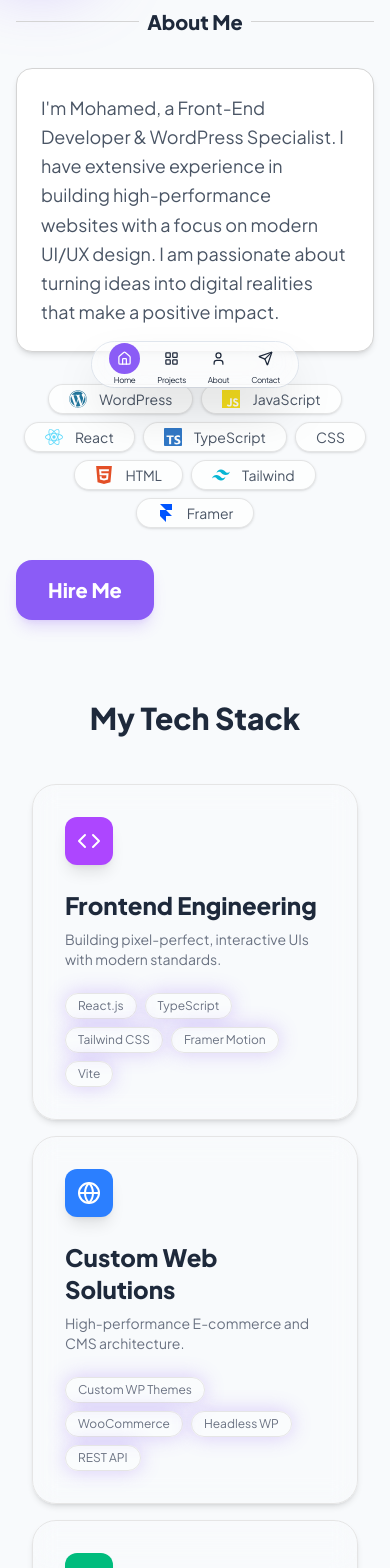
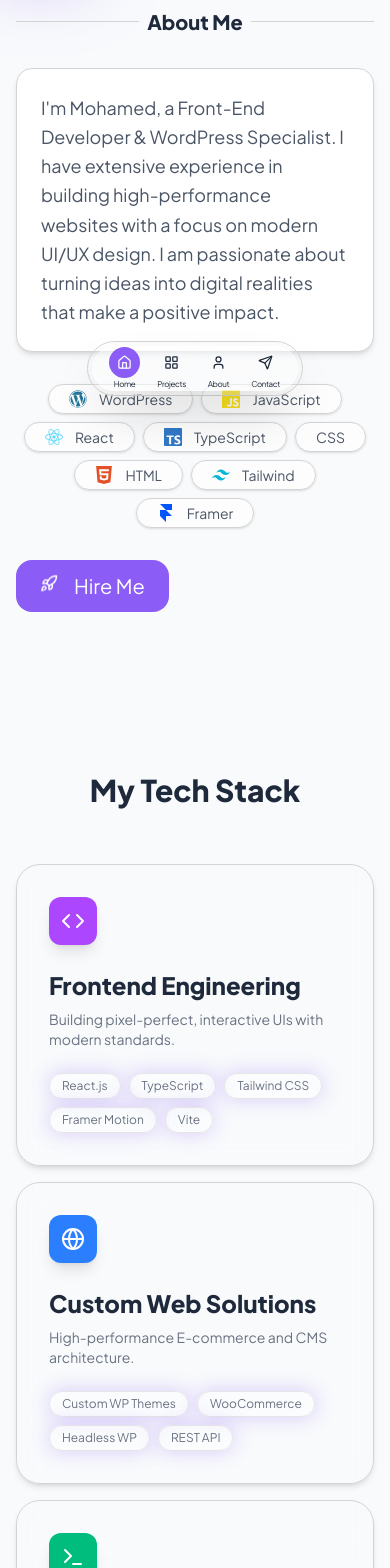
Before and after one commit to moh-dev10/my-portfolio, a React (Vite) app: page /#/about in a window 390 px wide. Shown: the part 432-2000 px from the top of the page. Built offline with nearby package versions, Linux system fonts and the light colour scheme.

Commit message:
feat:redesign the about page

```diff
--- a/package.json
+++ b/package.json
@@ -14,7 +14,7 @@
     "framer-motion": "^12.38.0",
     "i18next": "^26.0.4",
     "i18next-browser-languagedetector": "^8.2.1",
-    "lucide-react": "^1.8.0",
+    "lucide-react": "^1.25.0",
     "react": "^19.2.4",
     "react-dom": "^19.2.4",
     "react-i18next": "^17.0.2",
--- a/src/components/BottomNav.jsx
+++ b/src/components/BottomNav.jsx
@@ -22,7 +22,8 @@
   }
 
   return (
-    <div className=" md:hidden glass-nav ">
+    <div className=" md:hidden fixed bottom-4 left-1/2 -translate-x-1/2  rounded-full border border-neutral-300 dark:border-neutral-600 backdrop-blur-3xl
+    z-50 px-1 py-1 mt-20">
       {/* Container الزجاجي */}
       <nav className="flex items-center justify-center gap-4 px-4 py rounded-full bg-white/40 dark:bg-slate-900/40 backdrop-blur-xl border border-white/20 dark:border-slate-800 shadow-2xl">
 
--- a/src/components/sections/AboutHero.jsx
+++ b/src/components/sections/AboutHero.jsx
@@ -4,6 +4,7 @@
 import { m,LazyMotion,domAnimation } from 'framer-motion';
 import heroImg from '/images/profileImg.webp';
 import SkillsGrid from './SkillsGrid';
+import { Rocket } from 'lucide-react';
 
 import { MySkills } from '../../data/myskills';
 import { div } from 'framer-motion/client';
@@ -41,14 +42,14 @@
                viewport={{once:true}}
                transition={{ duration: 0.6, delay: 0.2 }}
                className="md:col-span-7 space-y-8 text-center md:text-start">
-                      <div className='flex items-center max-w-lg'>
+                      <div className='flex items-center '>
 
                         <div className="h-px flex-1 bg-neutral-300 dark:bg-neutral-600"></div>
                         <h3 className="text-xl font-extrabold mx-2">{t('aboutMe')}</h3>
                         <div className="h-px flex-1 bg-neutral-300 dark:bg-neutral-600"></div>
                       </div>
                       <div className="text-lg bg-white dark:bg-slate-900 backdrop-blur-xl border  border-neutral-300 dark:border-neutral-600  shadow-md rounded-2xl p-6 text-start text-gray-600 dark:text-gray-300 leading-relaxed
-                       max-w-lg">{t('aboutMeDescription')}</div>
+                       ">{t('aboutMeDescription')}</div>
 
               {/* مهارات سريعة (Badges) */}
           <div className="flex flex-wrap justify-center md:justify-start gap-2">
@@ -61,7 +62,7 @@
                 transition={{ type: "spring", stiffness: 300 }}
                 key={skill.id}
                 className={`flex items-center justify-center text-gray-600 dark:text-gray-300 bg-white/70 dark:bg-white/10
-                 border border-black/10 dark:border-white/20 gap-3 px-5 py-1 rounded-full hover:${skill.color} shadow-sm
+                 border border-neutral-300 dark:border-neutral-700 gap-3 px-5 py-1 rounded-full hover:${skill.color} shadow-sm
                   transition-all duration-300`}>
                   {IconComponent  && ( <IconComponent style={{color: skill.color}} size={18}/>)}
                   <span className='text-sm font-medium'>{skill.name}</span>
@@ -71,8 +72,9 @@
           </div>
 
               {/* أزرار تفاعلية (CTA) */}
-              <div className="flex gap-4">
-                <m.button className="bg-brand backdrop-blur-xl border-white/3 text-white px-8 py-4  text-xl font-black  rounded-2xl hover:scale-105 transition-transform shadow-lg shadow-brand/20"
+              <div className="flex items-center gap-4 bg-brand max-w-fit px-6 py-3 rounded-2xl hover:scale-105 hover:shadow-brand-glow transition-transform duration-300 cursor-pointer group">
+                <Rocket size={18} className='text-white animate-bounce' />
+                <m.button className="  border-white/3 text-white  text-xl transition-transform"
                 whileHover={{ scale: 1.05 }}
                 whileTap={{ scale: 0.95 }}
                 >
--- a/src/components/sections/Hero.jsx
+++ b/src/components/sections/Hero.jsx
@@ -101,7 +101,7 @@
   </m.figure>
             <div className='bg-white/30 dark:bg-slate-800/40
                   backdrop-blur-md
-                  border border-white/20 dark:border-slate-400/50
+                  border border-neutral-200 dark:border-neutral-700
                   rounded-full p-2 shadow-xl  max-w-fit mx-auto px-2 py-1'>
 
              <span className='text-sm font-bold md:text-sm
--- a/src/components/sections/SkillsGrid.jsx
+++ b/src/components/sections/SkillsGrid.jsx
@@ -25,21 +25,21 @@
 
     const { t } = useTranslation();
   return (
-    <section id='skills'>
+    <section id='skills' className='py-20'>
         <Container>
-            <h2 className="text-3xl md:text-5xl font-bold mb-8 text-center text-brand-gradient">{t('tech_stack')}</h2>
+            <h2 className="text-3xl md:text-5xl font-bold mb-14 text-center text-brand-gradient">{t('tech_stack')}</h2>
             <motion.div
             variants={containerVariants}
             initial="hidden"
             whileInView="visible"
             viewport={{ once: true }}
-            className="grid md:grid-cols-3 gap-4 p-4">
+            className="grid md:grid-cols-3 gap-4">
           {skillsData.skills.map((skill) => {
             const IconComponent = iconMap[skill.icon];
 
             return (
               <div key={skill.id}
-              className={`${skill.span} p-8 border bg-white/5 border-neutral-200 dark:border-white/10 rounded-3xl backdrop-blur-md hover:border-brand hover:shadow-brand-glow transition-all group shadow-md hover:-translate-y-2 duration-300`}>
+              className={`${skill.span} p-8 border bg-white/5 border-neutral-300 dark:border-neutral-700 rounded-3xl backdrop-blur-md hover:border-brand hover:shadow-brand-glow transition-all group shadow-md hover:-translate-y-2 duration-300`}>
                 <div className={`w-12 h-12 ${skill.color} flex items-center justify-center rounded-xl mb-6 shadow-lg text-white`}>
                   <IconComponent size={24} />
                 </div>
--- a/src/components/sections/TechSkills.jsx
+++ b/src/components/sections/TechSkills.jsx
@@ -29,8 +29,8 @@
                 <motion.div
                 ref={containerRef}
                 className="py-4 flex whitespace-nowrap gap-4 md:gap-10"
-                animate = {{ x: ["0" , "-50%"]}}// Animate by 50% of the width
-                transition={{duration: 8, repeat: Infinity,ease: "linear" }}
+                animate = {{ x: ["0" , "-60%"]}}// Animate by 50% of the width
+                transition={{duration: 4, repeat: Infinity,ease: "linear" }}
                 >
                     {[...skills, ...skills].map((skill, index) => (
 
--- a/src/index.css
+++ b/src/index.css
@@ -79,16 +79,12 @@
       text-gray-800 bg-gray-200 backdrop-blur-2xl transition-all duration-300  cursor-pointer;
   }
 
-  /* البوتوم ناف (Glassmorphism) */
-  .glass-nav {
-    @apply fixed bottom-6 left-1/2 -translate-x-1/2 px-0 py-0 rounded-full border backdrop-blur-xl z-50;
-    background-color: rgba(255, 255, 255, 0.1);
-    border-color: var(--border-color);
-  }
+
+
 
   .input{
-    @apply w-full p-3 rounded-lg border dark:bg-gray-900 border-gray-300 dark:border-gray-600 bg-transparent focus:outline-none  focus:ring-2 focus:ring-brand mb-4
-    placeholder-gray-400 focus:placeholder-transparent transition-all duration-300 ;
+    @apply w-full p-3 rounded-lg border dark:bg-gray-900 border-gray-300 dark:border-gray-600 bg-slate-100 focus:outline-none  focus:ring-2 focus:ring-brand mb-4
+    placeholder-gray-600 dark:placeholder-gray-400  focus:placeholder-transparent transition-all duration-300 ;
   }
 
 }
--- a/src/pages/Contact.jsx
+++ b/src/pages/Contact.jsx
@@ -67,7 +67,7 @@
                     viewport={{ once: true }} // تتحرك مرة واحدة فقط
                     variants={cardVariants}
                     whileHover={{ y: -10, transition: { duration: 0.2 } }} // حركة خفيفة عند الـ Hover
-                    className="flex flex-col items-center p-6 border border-gray-200 dark:border-gray-500 rounded-2xl bg-white dark:bg-slate-900 shadow-lg"
+                    className="flex flex-col items-center p-6 border border-neutral-300 dark:border-neutral-700 rounded-2xl bg-white dark:bg-slate-900 shadow-lg"
                   >
                     <span className="text-2xl mb-2">{account.icon}</span>
                     <span className="text-xs text-gray-600 dark:text-gray-100">{account.title}</span>
@@ -77,7 +77,7 @@
        <div className=' grid md:grid-cols-2'>
 
           <motion.form action=""
-          className='flex flex-col p-8 bg-white dark:bg-slate-900 border border-gray-200 dark:border-gray-500 rounded-2xl gap-1 bg-card shadow-lg'
+          className='flex flex-col p-8 bg-white dark:bg-slate-900 border border-neutral-300 dark:border-neutral-700 rounded-2xl gap-1 bg-card shadow-lg'
           initial={{ opacity: 0, scale: 0.95 }}
           whileInView={{ opacity: 1, scale: 1 }}
           transition={{ duration: 0.6, delay: 0.3 }}>
```
Also changed, not shown: 1 other file (tests, documents, lock files or other folders).
